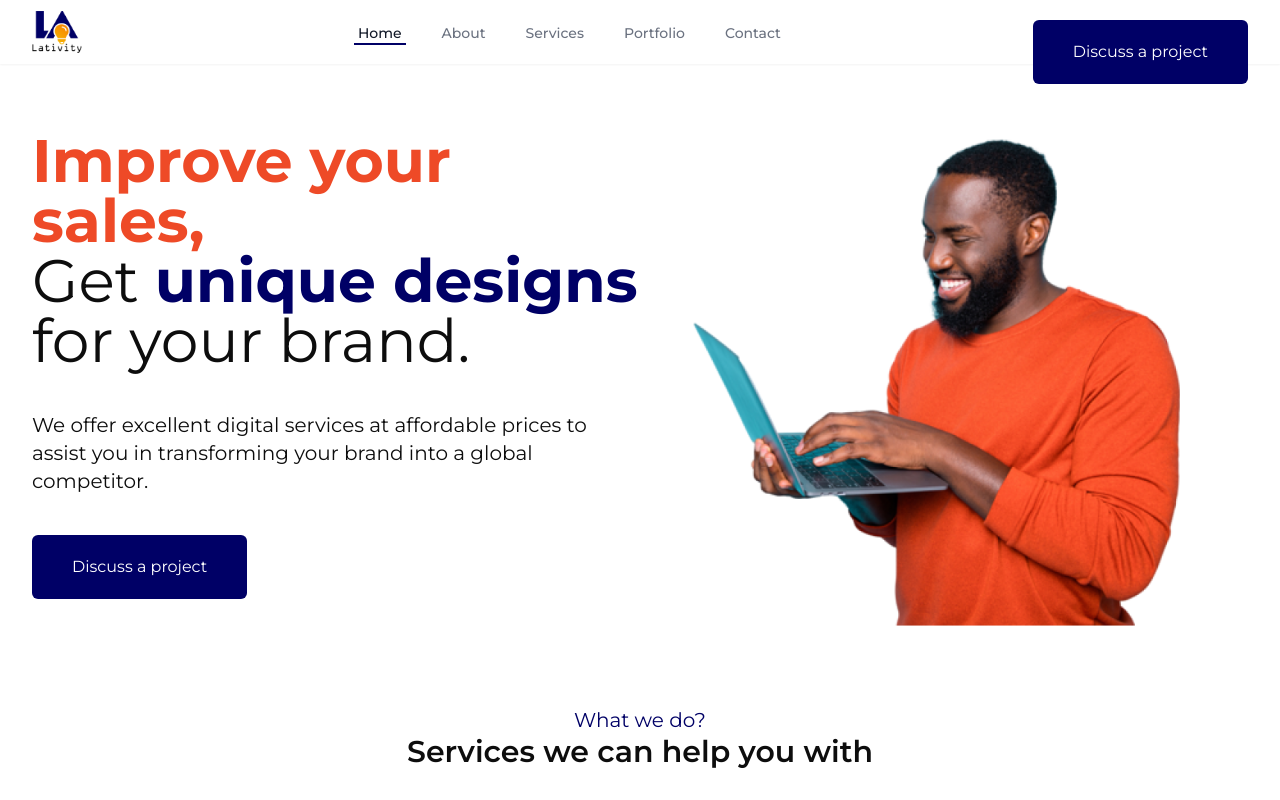
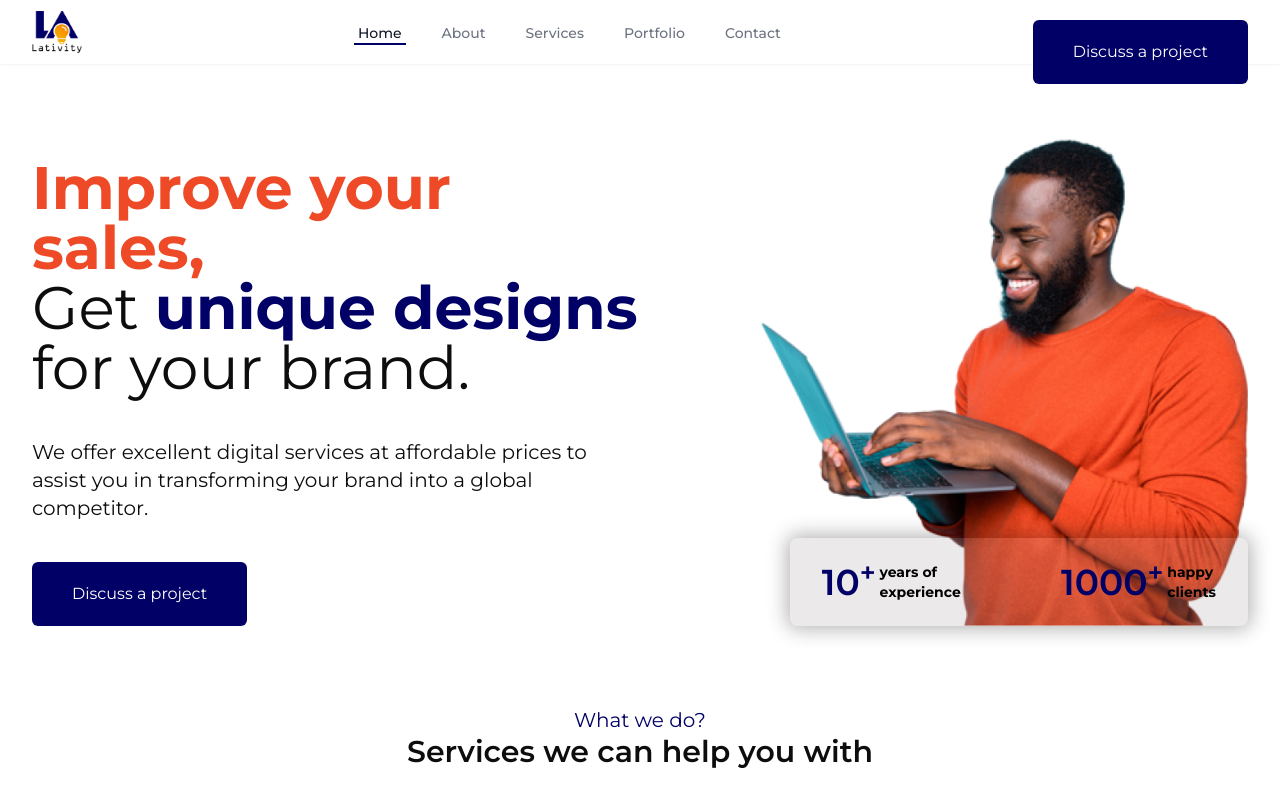
Before and after one commit to ogunsolahabib/lativity, a Next.js app: page / in a window 1280 px wide. Shown: the top 800 px of the page. Built offline with nearby package versions, Linux system fonts and the light colour scheme.

Commit message:
hero numbers

```diff
--- a/src/components/sections/hero.tsx
+++ b/src/components/sections/hero.tsx
@@ -3,15 +3,27 @@ import LinkButton from "../ui/link-button";
 
 export default function Hero() {
     return <section className="py-10">
-        <div className="section__container flex flex-col md:flex-row items-center gap-10">
+        <div className="section__container flex flex-col md:flex-row md:items-center lg:items-end justify-between gap-10">
             <div className="md:w-1/2">
                 <h1 className="text-3xl md:text-6xl"><span className="text-l_orange font-bold">Improve your sales,</span><br />
                     Get <span className="text-l_blue font-bold">unique designs</span> for your brand.</h1>
                 <p className="mt-10 text-xl">We offer excellent digital services at affordable prices to assist you in transforming your brand into a global competitor.</p>
                 <LinkButton href="#project-form" className="mt-10 block md:w-fit">Discuss a project</LinkButton>
             </div>
-            <div>
+            <div className="relative w-full md:w-fit">
                 <Image src='/images/hero-image.png' alt='man with laptop' width={500} height={500} />
+                <div className="w-full md:w-11/12 absolute bottom-0 right-0 shadow-[0_0_20px_3px_rgba(0,0,0,0.3)] rounded-lg px-8 py-6 bg-[#9C8F8F] bg-opacity-20 font-bold border-1 border-gray-50">
+                    <div className="flex items-center justify-between">
+                        <span className="flex gap-1 items-center text-l_blue">
+                            <span className="text-4xl font-semibold">10<sup>+</sup></span>
+                            <span className="text-black text-sm"> years  of<br /> experience</span>
+                        </span>
+                        <span className="flex gap-1 items-center text-l_blue">
+                            <span className="text-4xl font-semibold">1000<sup>+</sup></span>
+                            <span className="text-black text-sm">happy <br />clients</span>
+                        </span>
+                    </div>
+                </div>
             </div>
         </div>
     </section>
```
